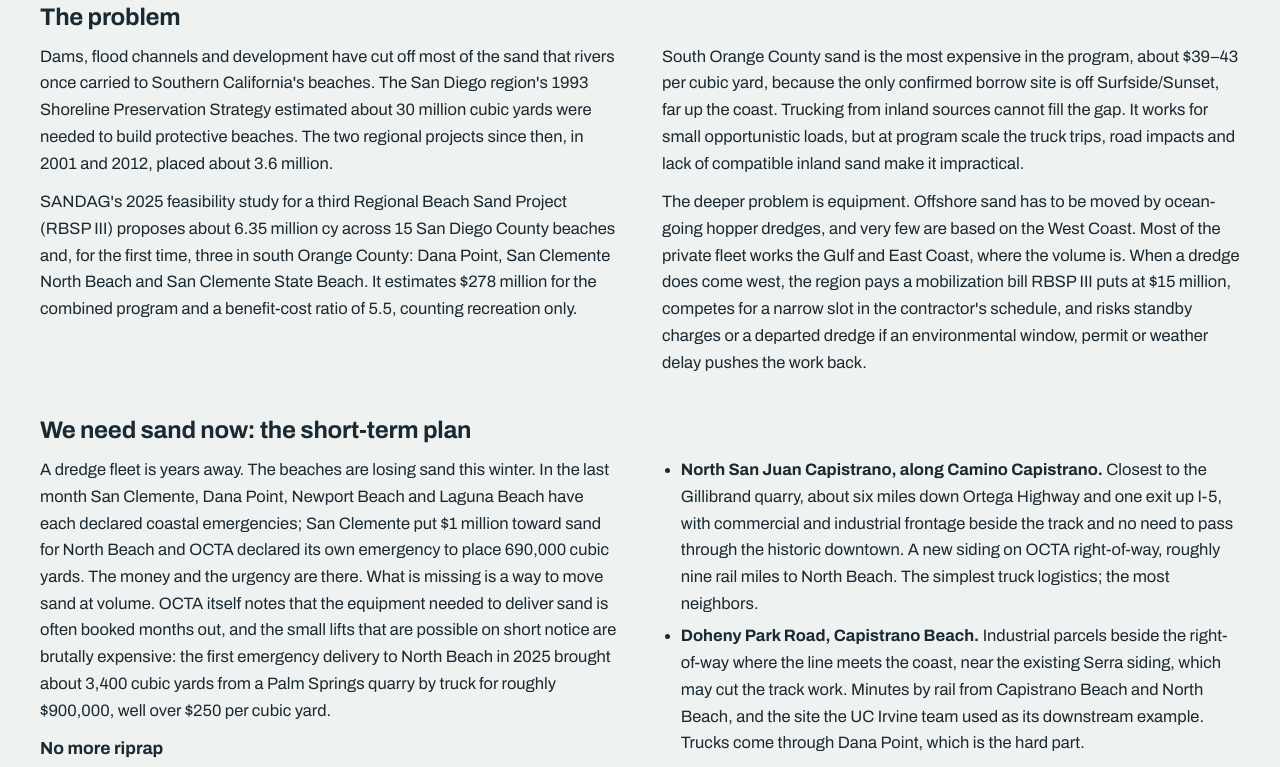
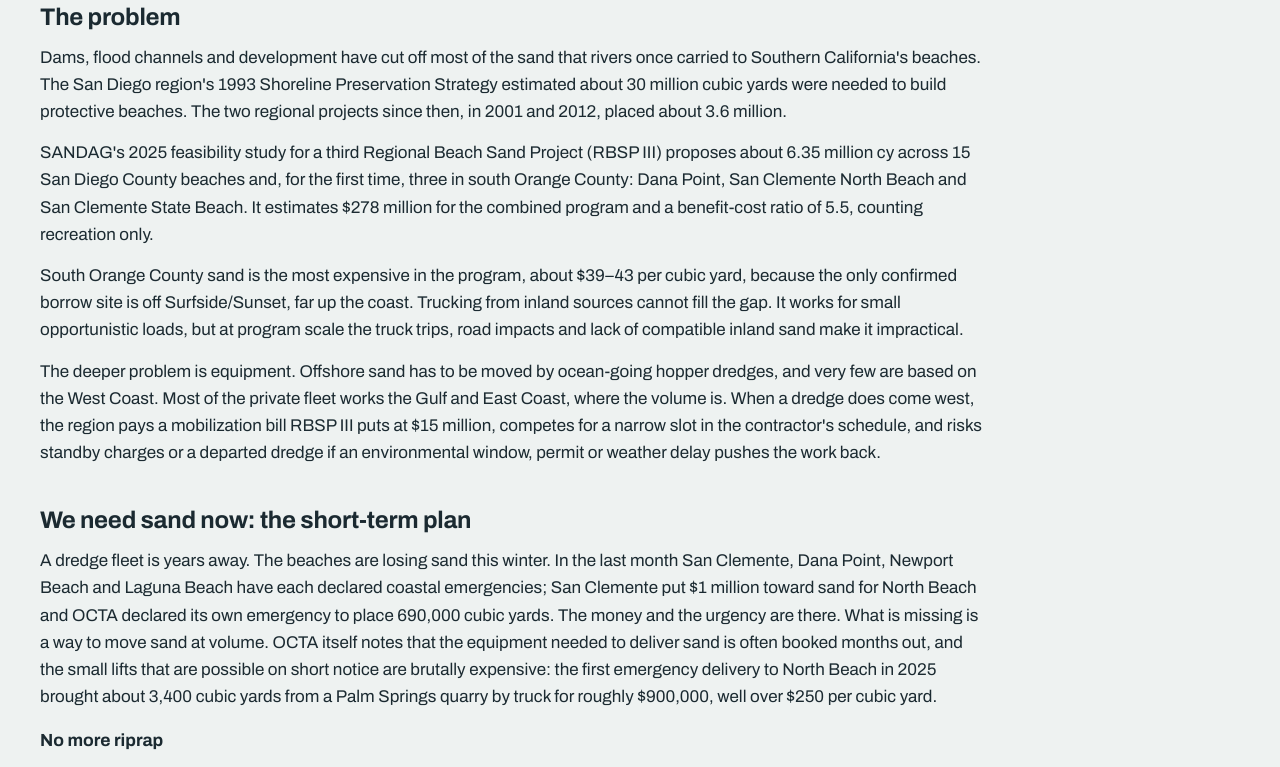
Before and after one commit to sleepy-mariner/sand, a plain HTML site: page index.html in a window 1280 px wide. Shown: the part 641-1408 px from the top of the page. Drawn offline with nearby package versions, Linux system fonts and the light colour scheme.

Commit message:
Add files via upload

```diff
--- a/index.html
+++ b/index.html
@@ -168,12 +168,9 @@
 input,select{-webkit-text-fill-color:var(--ink);opacity:1;color-scheme:light dark}
 
 @media (min-width:1100px){
-  .prose{max-width:none}
+  .prose{max-width:110ch}
   .lede{max-width:90ch}
-  .prose .cols{column-count:2;column-gap:44px;column-fill:balance}
-  .prose .cols>h3{break-after:avoid;break-inside:avoid;margin-top:4px}
-  .prose .cols>p,.prose .cols>li,.prose .cols>ul,.prose .cols>ol{break-inside:avoid}
-  .prose .cols>p{margin-bottom:12px}
+  .prose p,.prose li{font-size:17px;line-height:1.6}
 }
 </style>
 </head>
@@ -705,13 +702,6 @@
 
 
 
-// Two-column layout on wide screens: wrap everything after each section heading
-document.querySelectorAll('article.prose > section').forEach(sec=>{
-  const h=sec.querySelector(':scope > h2'); if(!h) return;
-  const box=document.createElement('div'); box.className='cols';
-  while(h.nextSibling) box.appendChild(h.nextSibling);
-  sec.appendChild(box);
-});
 
 // Open every input group for printing, then restore
 (function(){
```
